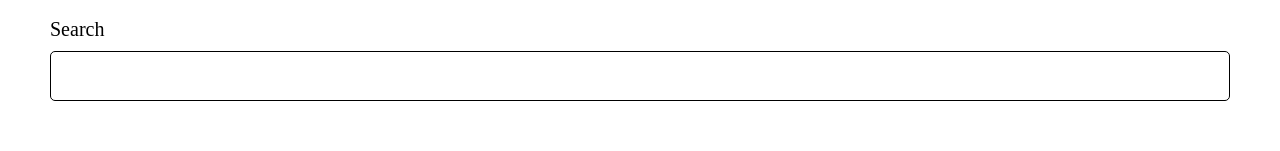
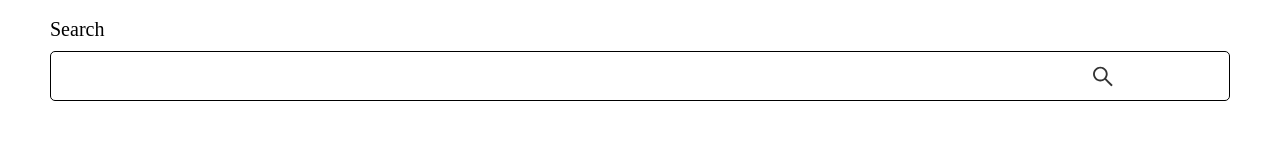
Before and after one commit to johnmartins-hillary/my-test-movie-app, a React (Create React App) app: page / in a window 1280 px wide. Shown: the part 427-578 px from the top of the page. Built offline with nearby package versions, Linux system fonts and the light colour scheme.

Commit message:
my movie app

```diff
--- a/package.json
+++ b/package.json
@@ -9,6 +9,7 @@
     "axios": "^0.26.1",
     "react": "^17.0.2",
     "react-dom": "^17.0.2",
+    "react-icons": "^4.3.1",
     "react-scripts": "4.0.3",
     "styled-components": "^5.3.5",
     "web-vitals": "^1.1.2"
--- a/src/App.js
+++ b/src/App.js
@@ -4,6 +4,7 @@ import Header from "./components/Header";
 import axios from "axios";
 import { mobile } from "./responsive";
 import { dummyData } from "./dummyData.js";
+import { AiOutlineSearch } from "react-icons/ai";
 
 const AppStyled = styled.div`
   display: flex;
@@ -45,15 +46,6 @@ const SearchBar = styled.form`
   padding: 20px 50px;
   font-size: 20px;
   font-weight: 500;
-
-  input {
-    border: 1px solid #000;
-    outline: none;
-    border-radius: 5px;
-    height: 50px;
-    padding: 10px;
-    margin-top: 10px;
-  }
 
   button {
     display: none;
@@ -99,6 +91,29 @@ const MovieContainer = styled.div`
   }
 `;
 
+const InputContainer = styled.div`
+  display: flex;
+  align-items: center;
+
+  width: 100%;
+  border: 1px solid #000;
+  border-radius: 5px;
+  height: 50px;
+  padding: 10px;
+  margin-top: 10px;
+  input {
+    outline: none;
+    border: none;
+    width: 80%;
+  }
+
+  svg {
+    width: 20%;
+    color: #333;
+    font-size: 25px;
+  }
+`;
+
 const Error = styled.div`
   font-family: sans-serif;
   font-weight: 500;
@@ -124,8 +139,7 @@ function App() {
       if (res) {
         setMovies(res.data.Search);
       }
-    } catch{
-    }
+    } catch {}
   };
 
   useEffect(() => {
@@ -141,7 +155,11 @@ function App() {
 
       <SearchBar onSubmit={getMovie}>
         <label>Search</label>
-        <input type="text" onChange={(e) => setSearchText(e.target.value)} />
+        <InputContainer>
+          <input type="text" onChange={(e) => setSearchText(e.target.value)} />
+          <AiOutlineSearch onClick={getMovie} />
+        </InputContainer>
+
         <button type="submit"></button>
       </SearchBar>
       <Body>
```
Also changed, not shown: 1 other file (tests, documents, lock files or other folders).
